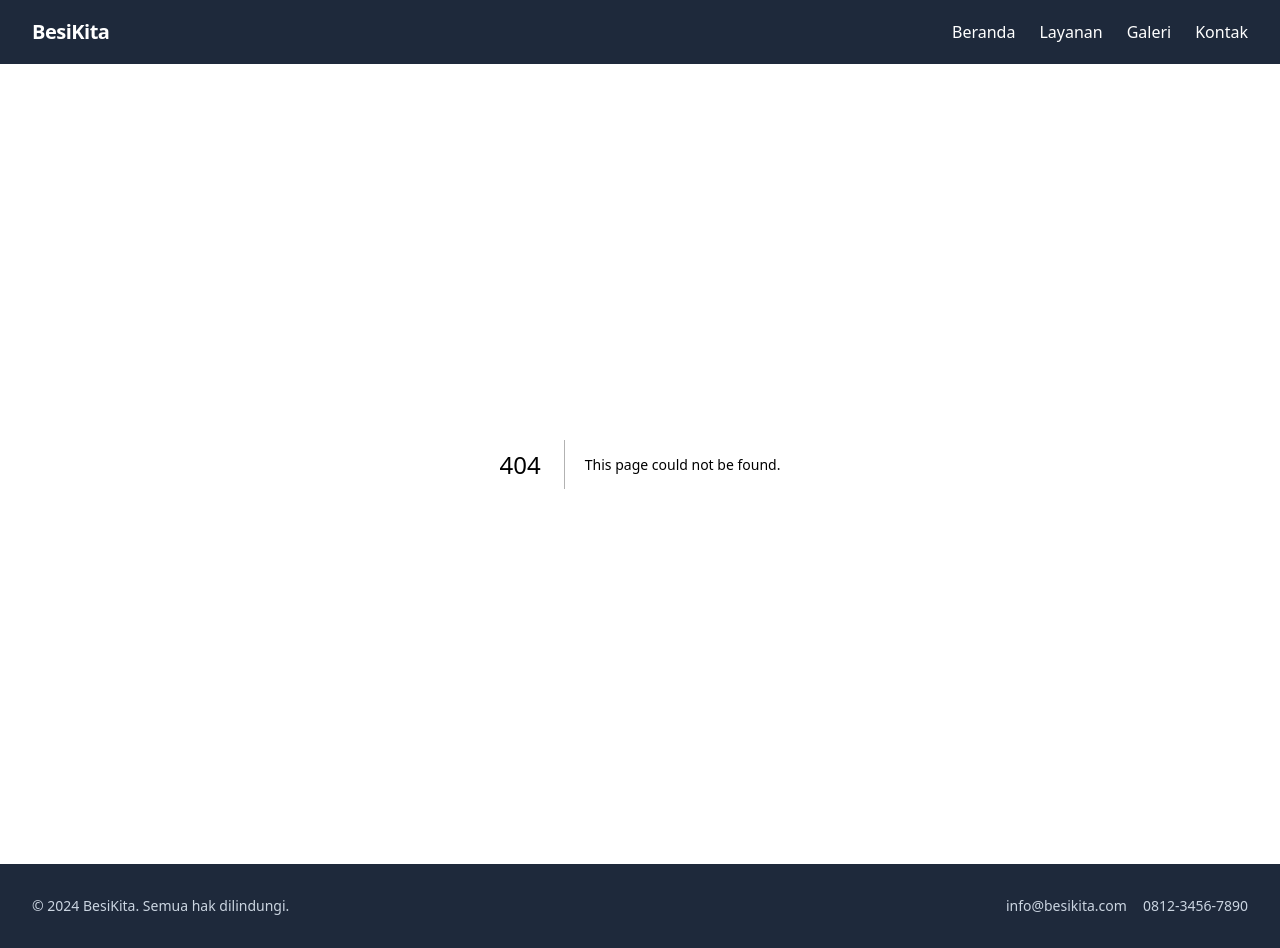
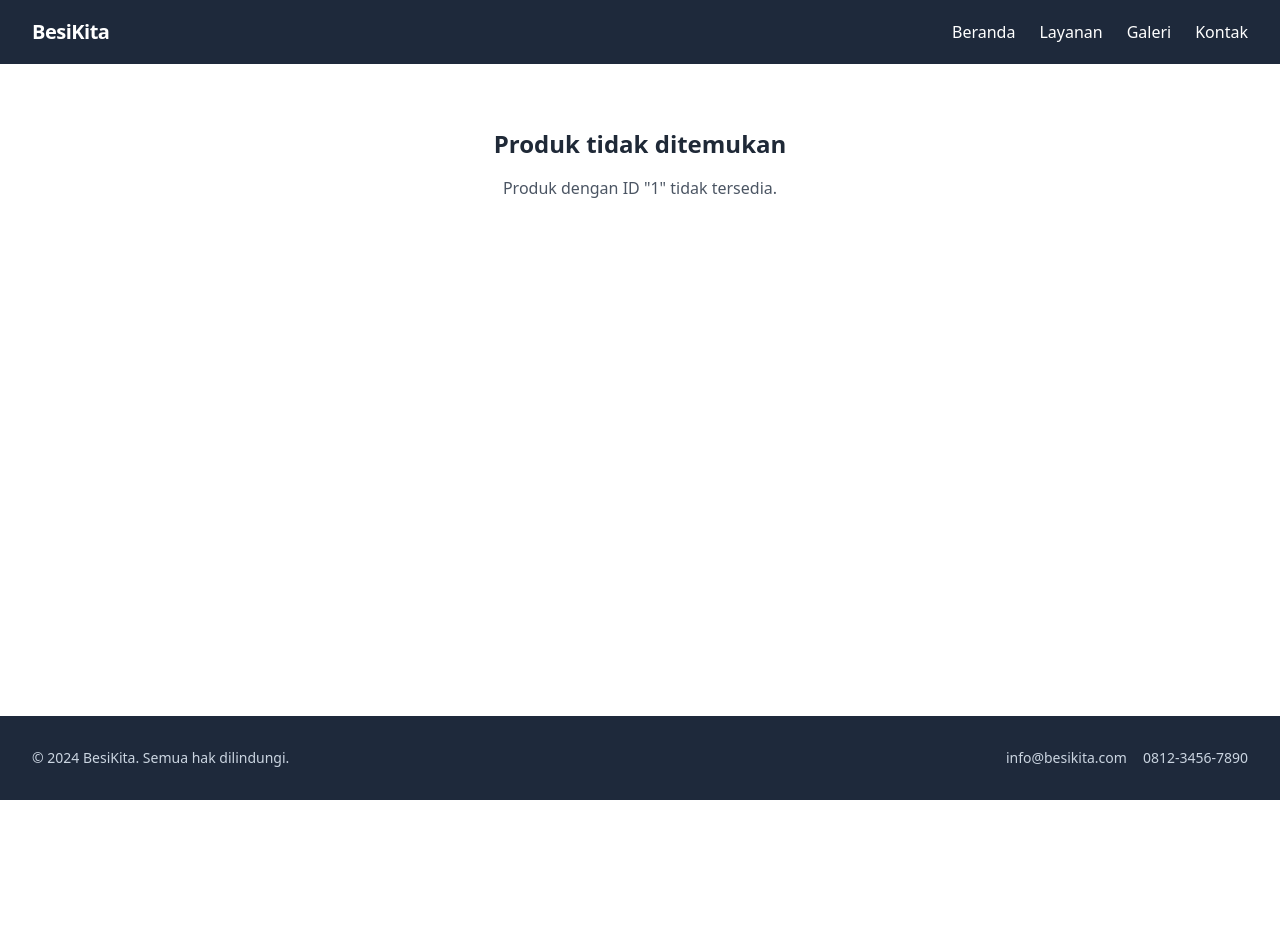
Before and after one commit to ne-he/Besi, a Next.js app: page /product/1 in a window 1280 px wide. Before the commit this address had no page. After the commit the page ends 800 px from the top, so only its background shows below. Built offline with nearby package versions, Linux system fonts and the light colour scheme.

Commit message:
V2: Detail page routing - Buat halaman /product/[id] dengan dynamic routing dan not-found handling

```diff
--- /dev/null
+++ b/app/product/[id]/page.tsx
@@ -0,0 +1,24 @@
+import { products } from "@/data/products";
+
+interface Props {
+  params: { id: string };
+}
+
+export default function ProductDetailPage({ params }: Props) {
+  const product = products.find((p) => p.id === params.id);
+
+  if (!product) {
+    return (
+      <div className="max-w-4xl mx-auto px-4 py-16 text-center">
+        <h1 className="text-2xl font-bold text-gray-800 mb-4">Produk tidak ditemukan</h1>
+        <p className="text-gray-600">Produk dengan ID "{params.id}" tidak tersedia.</p>
+      </div>
+    );
+  }
+
+  return (
+    <div className="max-w-4xl mx-auto px-4 py-12">
+      <p>Detail produk: {product.nama}</p>
+    </div>
+  );
+}
```
Also changed, not shown: .kiro/specs/besikita-v2-layanan-produk/tasks.md.
